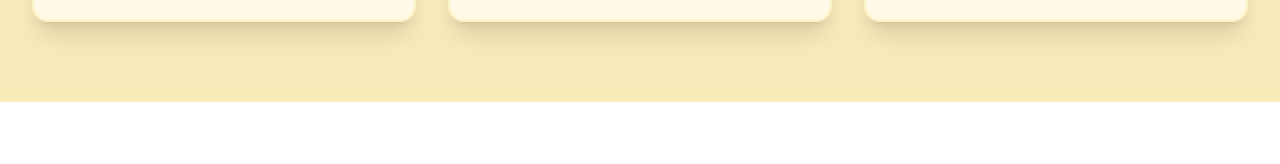
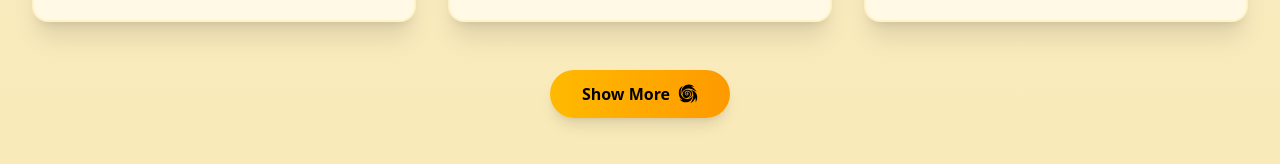
Before and after one commit to NaijaKriz/spa-website, a React (Vite) app: page / in a window 1280 px wide. Shown: the part 2812-2976 px from the top of the page. Before the commit the page ends 2914 px from the top, so only its background shows below. Built offline with nearby package versions, Linux system fonts and the light colour scheme.

Commit message:
added a button

```diff
--- a/src/components/Services.jsx
+++ b/src/components/Services.jsx
@@ -104,6 +104,14 @@
             icon: <FaSmile className="w-8 h-8 text-amber-600" />,
         },
     ];
+
+    const toggleServices = () => {
+        setShowAll(!showAll);
+        if(!showAll){
+            scroll.scrollMore(500, {smooth: true});
+        }
+    }
+
   return (
     <section id="services" className="py-20 bg-gradient-to-b from-[#fceedd] to-[#f9eab8]">
         <div className="container mx-auto px-4 md:px-6 lg:px-8">
@@ -150,6 +158,19 @@
                     </div>
                 ))}
             </div>
+
+            {/* Toggle Button */}
+            <div className="flex justify-center mt-12">
+                <button
+                    onClick={toggleServices}
+                    className="px-8 py-3 bg-gradient-to-r from-amber-400 to-amber-500 text-black font-bold hover:opacity-90
+                    rounded-full shadow-lg hover:from-amber-600 hover:to-amber-700 transition-all duration-300 items-center gap-2 flex
+                    transform hover:scale-105"
+                >
+                    {showAll ? "Show Less" : "Show More"}
+                    <GiFlowerTwirl className="w-5 h-5 animate-pulse" />
+                </button>
+            </div>
         </div>
 
     </section>
```
